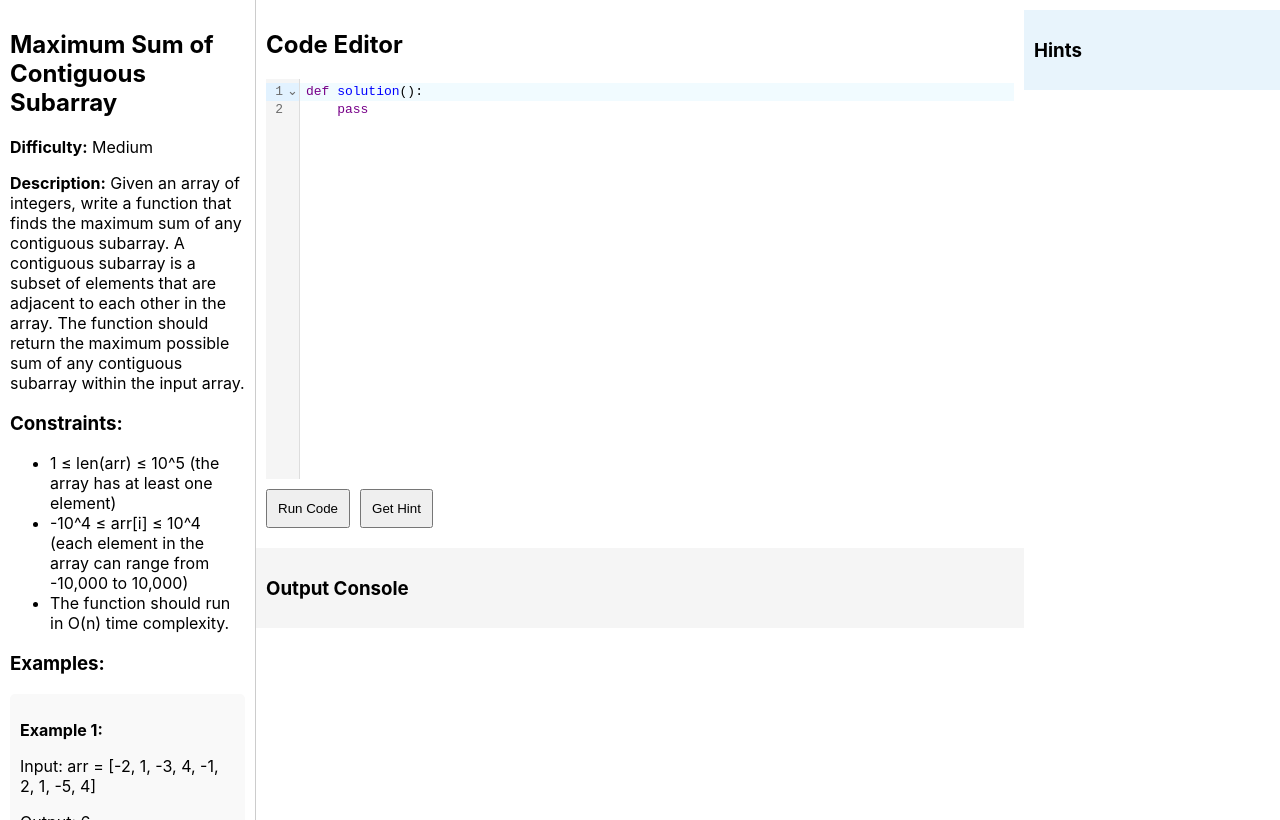
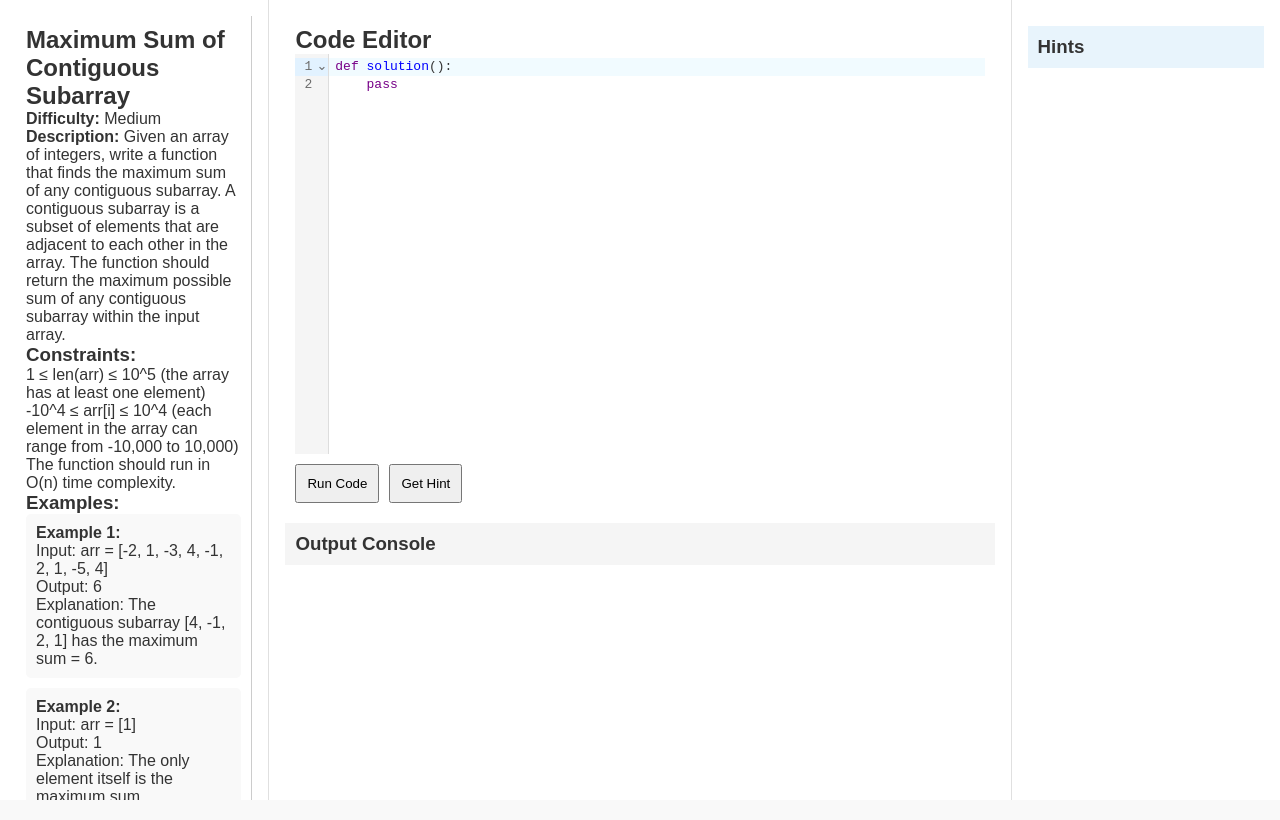
Before and after one commit to tanishabisht/App-LeetcodeAI, a React (Create React App) app: page / in a window 1280 px wide. Built offline with nearby package versions, Linux system fonts and the light colour scheme.

Commit message:
add mainPage css

```diff
--- a/src/index.css
+++ b/src/index.css
@@ -6,3 +6,102 @@ body {
   -webkit-font-smoothing: antialiased;
   -moz-osx-font-smoothing: grayscale;
 }
+
+
+/* Root Variables for Consistency */
+:root {
+  --accent-color: #FEA116;
+  --background-color: #f9f9f9;
+  --text-color: #333;
+  --border-color: #e0e0e0;
+  --secondary-color: #ffffff;
+}
+
+/* General Reset and Styling */
+* {
+  margin: 0;
+  padding: 0;
+  box-sizing: border-box;
+}
+
+body {
+  font-family: Arial, sans-serif;
+  color: var(--text-color);
+  background-color: var(--background-color);
+}
+
+/* Main Container */
+.coding-platform {
+  display: flex;
+  height: 100vh;
+}
+
+/* Left Panel: Problem Statement */
+.coding-platform__panel--problem-statement {
+  flex: 1;
+  padding: 16px;
+  background-color: var(--secondary-color);
+  border-right: 1px solid var(--border-color);
+  overflow-y: auto;
+}
+
+/* Center Panel: Code Editor and Output Console */
+.coding-platform__panel--code-editor {
+  flex: 3;
+  padding: 16px;
+  display: flex;
+  flex-direction: column;
+  background-color: var(--secondary-color);
+  border-right: 1px solid var(--border-color);
+}
+
+.code-editor {
+  flex: 1;
+  border: 1px solid var(--border-color);
+  border-radius: 4px;
+  padding: 8px;
+  background-color: var(--background-color);
+}
+
+.output-console {
+  margin-top: 16px;
+  padding: 16px;
+  background-color: var(--background-color);
+  border: 1px solid var(--border-color);
+  border-radius: 4px;
+  color: var(--text-color);
+}
+
+/* Right Panel: Hints Display */
+.coding-platform__panel--hints-display {
+  flex: 1;
+  padding: 16px;
+  background-color: var(--secondary-color);
+  overflow-y: auto;
+}
+
+/* Hint Item Styling */
+.hint-display__item {
+  background-color: var(--background-color);
+  border: 1px solid var(--border-color);
+  border-radius: 4px;
+  padding: 12px;
+  margin-bottom: 8px;
+  font-size: 14px;
+  color: var(--text-color);
+}
+
+/* Buttons */
+.button {
+  padding: 8px 16px;
+  background-color: var(--accent-color);
+  border: none;
+  border-radius: 4px;
+  color: #fff;
+  cursor: pointer;
+  transition: background-color 0.3s ease;
+}
+
+.button:hover {
+  background-color: #e6950e;
+}
--- a/src/mainPage.js
+++ b/src/mainPage.js
@@ -25,22 +25,22 @@ const CodingPlatform = () => {
       });
 
       const newHint = response.data.hint;
-      setPreviousHints([...previousHints, newHint]);  // Append the new hint to the array
+      setPreviousHints([...previousHints, newHint]);
     } catch (error) {
       setPreviousHints([...previousHints, `Error: ${error.message}`]);
     }
   };
 
   return (
-    <div style={{ display: 'flex', height: '100vh' }}>
-      <div style={{ flex: '1' }}>
+    <div className="coding-platform">
+      <div className="coding-platform__panel--problem-statement">
         <ProblemStatement />
       </div>
-      <div style={{ flex: '3' }}>
+      <div className="coding-platform__panel--code-editor">
         <CodeEditor executeCode={executeCode} getHint={getHint} />
         <OutputConsole output={output} />
       </div>
-      <div style={{ flex: '1' }}>
+      <div className="coding-platform__panel--hints-display">
         <HintDisplay hints={previousHints} />
       </div>
     </div>
```
